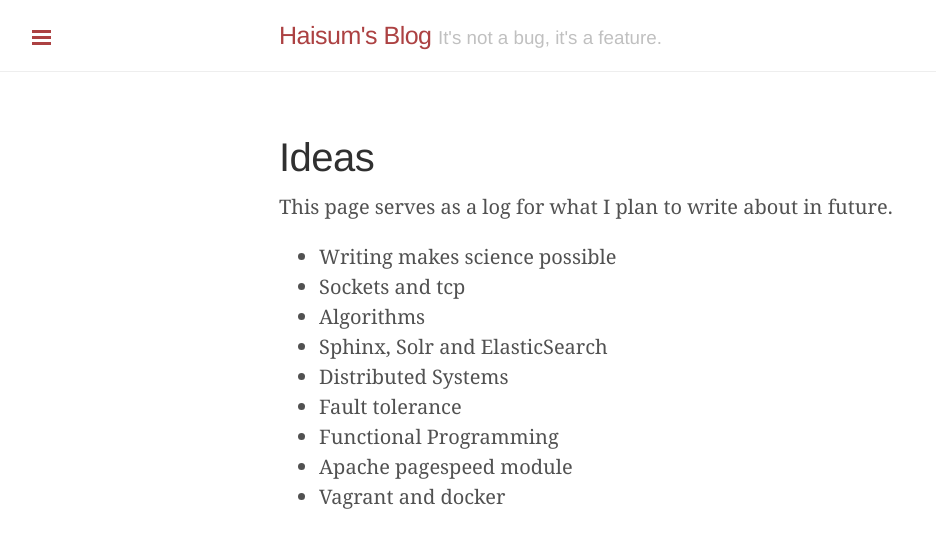
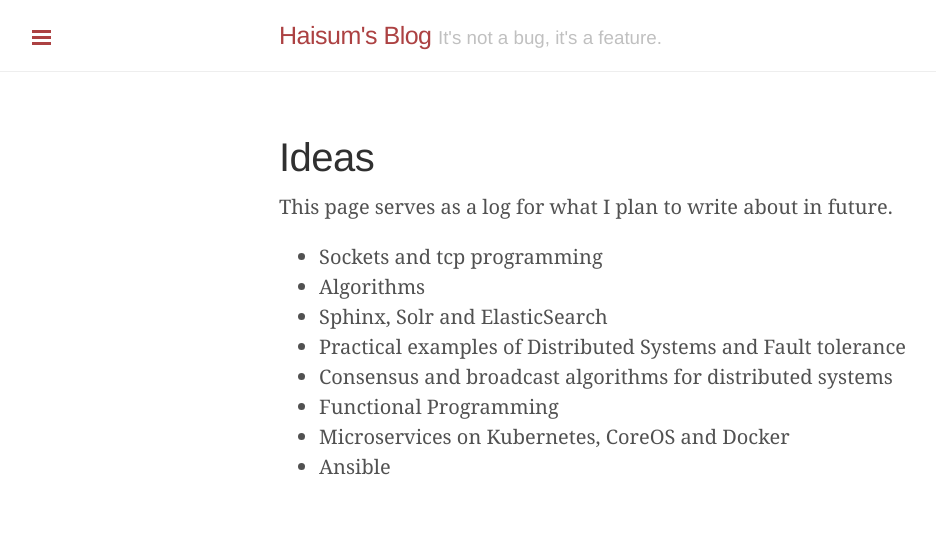
Before and after one commit to haisum/haisum.github.io, a Jekyll site: the page built from ideas.md, in a window 1280 px wide. Shown: the top 548 px of the page, without its empty margins (1-937 px from the left). Built offline with Jekyll 4.4.1, drawn with Linux system fonts in a browser that asks for light colours; Markdown is read by kramdown in place of the engine named in the settings.

Commit message:
Updating ideas and changing some titles to match search queries

```diff
--- a/_config.yml
+++ b/_config.yml
@@ -27,5 +27,4 @@ author:
 version:             1.0.0
 
 gems:
-  - jekyll-sitemap
   - jekyll-feed
--- a/ideas.md
+++ b/ideas.md
@@ -5,12 +5,11 @@ title: Ideas
 
 This page serves as a log for what I plan to write about in future.
 
-- Writing makes science possible
-- Sockets and tcp
+- Sockets and tcp programming
 - Algorithms
 - Sphinx, Solr and ElasticSearch
-- Distributed Systems
-- Fault tolerance
+- Practical examples of Distributed Systems and Fault tolerance
+- Consensus and broadcast algorithms for distributed systems
 - Functional Programming
-- Apache pagespeed module
-- Vagrant and docker
+- Microservices on Kubernetes, CoreOS and Docker
+- Ansible
```
Also changed, not shown: _posts/2014-11-08-sockets-and-ajax-differences.md (+2 -2 lines).
